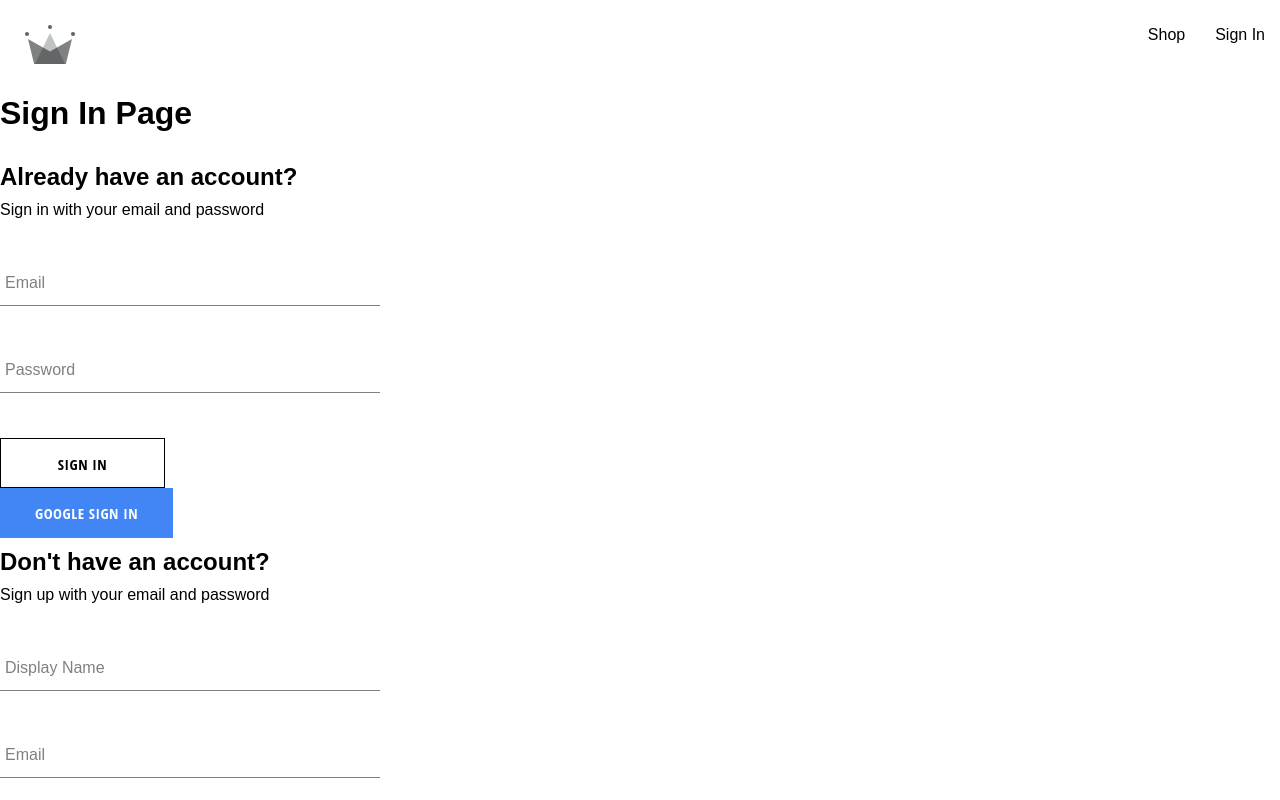
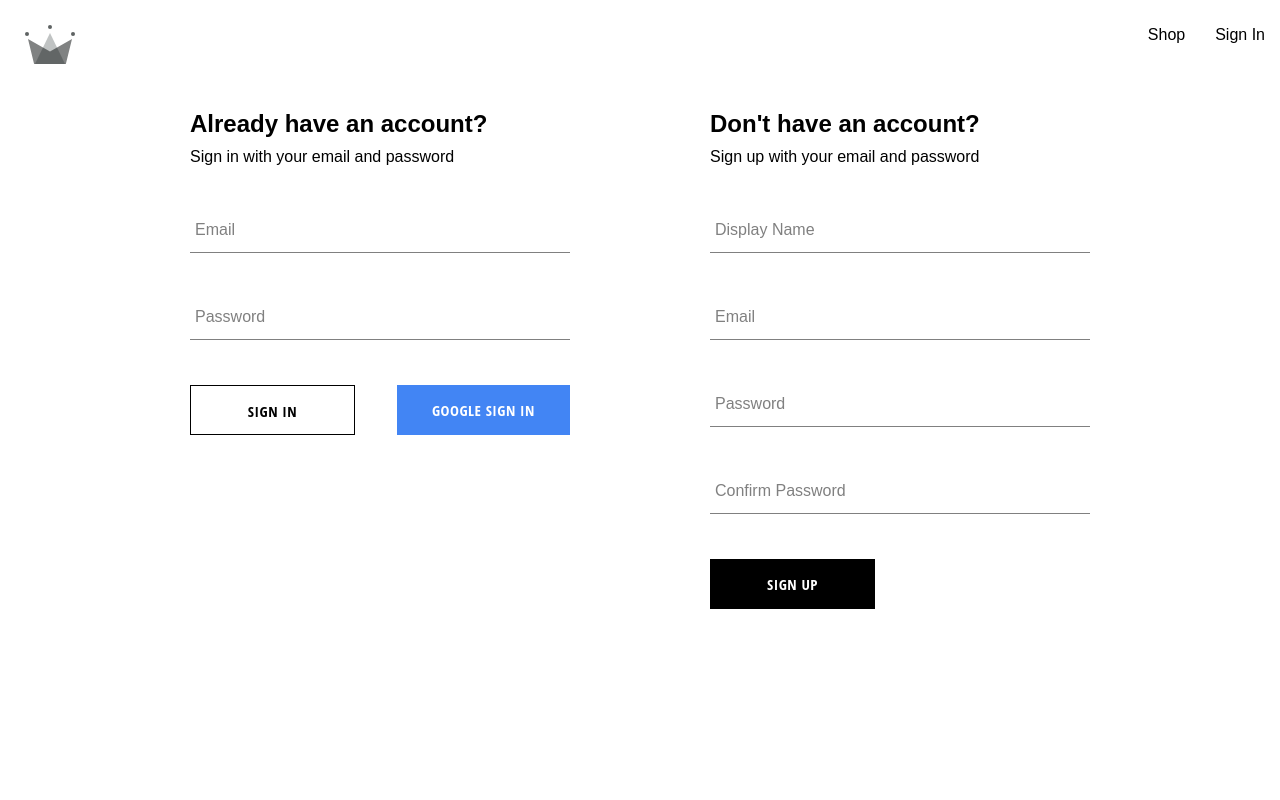
Before and after one commit to andresathler/crw-clothing, a React (Create React App) app: page /auth in a window 1280 px wide. Shown: the top 800 px of the page. Built offline with nearby package versions, Linux system fonts and the light colour scheme.

Commit message:
created authentication component and sign in form

```diff
--- a/src/components/sign-in-form/sign-in-form.component.jsx
+++ b/src/components/sign-in-form/sign-in-form.component.jsx
@@ -1,5 +1,9 @@
 import {useState} from "react";
-import { createUserDocumentFromAuth, signInWithGooglePopup } from "../../utils/firebase/firebase.utils";
+import {
+    createUserDocumentFromAuth,
+    signInAuthUserWithEmailAndPassword,
+    signInWithGooglePopup
+} from "../../utils/firebase/firebase.utils";
 import FormInput from "../form-input/form-input.component";
 
 import "./sign-in-form.styles.scss";
@@ -26,10 +30,16 @@ const SignInForm = () => {
     const handleSubmit = async (event) => {
         event.preventDefault();
 
-
         try {
+            const response = await signInAuthUserWithEmailAndPassword(email, password);
+            console.log(response);
             resetFormFields();
-        } catch(error) {}
+        } catch(error) {
+            if (error.code === "auth/wrong-password" || error.code === "auth/user-not-found")
+                alert('email or password is incorrect')
+            else
+                console.log("Error!!:", error)
+        }
     }
 
     const handleChange = (event) => {
@@ -46,9 +56,10 @@ const SignInForm = () => {
                 <FormInput label="Email" type="email" required onChange={handleChange} name="email" value={email}/>
 
                 <FormInput label="Password" type="password" required onChange={handleChange} name="password" value={password}/>
-
-                <Button buttonType="inverted" type="submit">Sign In</Button>
-                <Button buttonType="google" onClick={signInWithGoogle}>Google sign In</Button>
+                <div className="buttons-container">
+                    <Button buttonType="inverted" type="submit"> Sign In </Button>
+                    <Button buttonType="google" type="button" onClick={signInWithGoogle}>Google sign in</Button>
+                </div>
             </form>
         </div>
     )
--- a/src/components/sign-in-form/sign-in-form.styles.scss
+++ b/src/components/sign-in-form/sign-in-form.styles.scss
@@ -6,4 +6,9 @@
   h2 {
     margin: 10px 0;
   }
+
+  .buttons-container {
+    display: flex;
+    justify-content: space-between;
+  }
 }
--- a/src/routes/authentication/authentication.component.jsx
+++ b/src/routes/authentication/authentication.component.jsx
@@ -1,12 +1,13 @@
 import SignUpForm from "../../components/sign-up-form/sign-up-form.component";
 import SignInForm from "../../components/sign-in-form/sign-in-form.component";
+
+import "./authentication.styles.scss";
 
 
 const Authentication = () => {
 
     return (
-        <div>
-            <h1>Sign In Page</h1>
+        <div className="authentication-container">
             <SignInForm />
             <SignUpForm />
         </div>
--- /dev/null
+++ b/src/routes/authentication/authentication.styles.scss
@@ -0,0 +1,6 @@
+.authentication-container {
+  display: flex;
+  width: 900px;
+  justify-content: space-between;
+  margin: 30px auto;
+}
--- a/src/utils/firebase/firebase.utils.js
+++ b/src/utils/firebase/firebase.utils.js
@@ -1,6 +1,6 @@
 import { initializeApp } from "firebase/app";
-import { getAuth, signInWithRedirect, signInWithPopup, GoogleAuthProvider, createUserWithEmailAndPassword } from 'firebase/auth';
-import { getFirestore, doc, getDoc, setDoc } from 'firebase/firestore';
+import { createUserWithEmailAndPassword, getAuth, GoogleAuthProvider, signInWithEmailAndPassword, signInWithPopup, signInWithRedirect } from 'firebase/auth';
+import { doc, getDoc, getFirestore, setDoc } from 'firebase/firestore';
 
 const firebaseConfig = {
     apiKey: "AIzaSyDOVWYjWYL-mThlnojOKDjfZBu-28SuuRw",
@@ -56,3 +56,9 @@ export const createAuthUserWithEmailAndPassword = async (email, password) => {
 
    return await createUserWithEmailAndPassword(auth, email, password);
 }
+
+export const signInAuthUserWithEmailAndPassword = async (email, password) => {
+    if(!email || !password) return;
+
+    return await signInWithEmailAndPassword(auth, email, password);
+}
```
